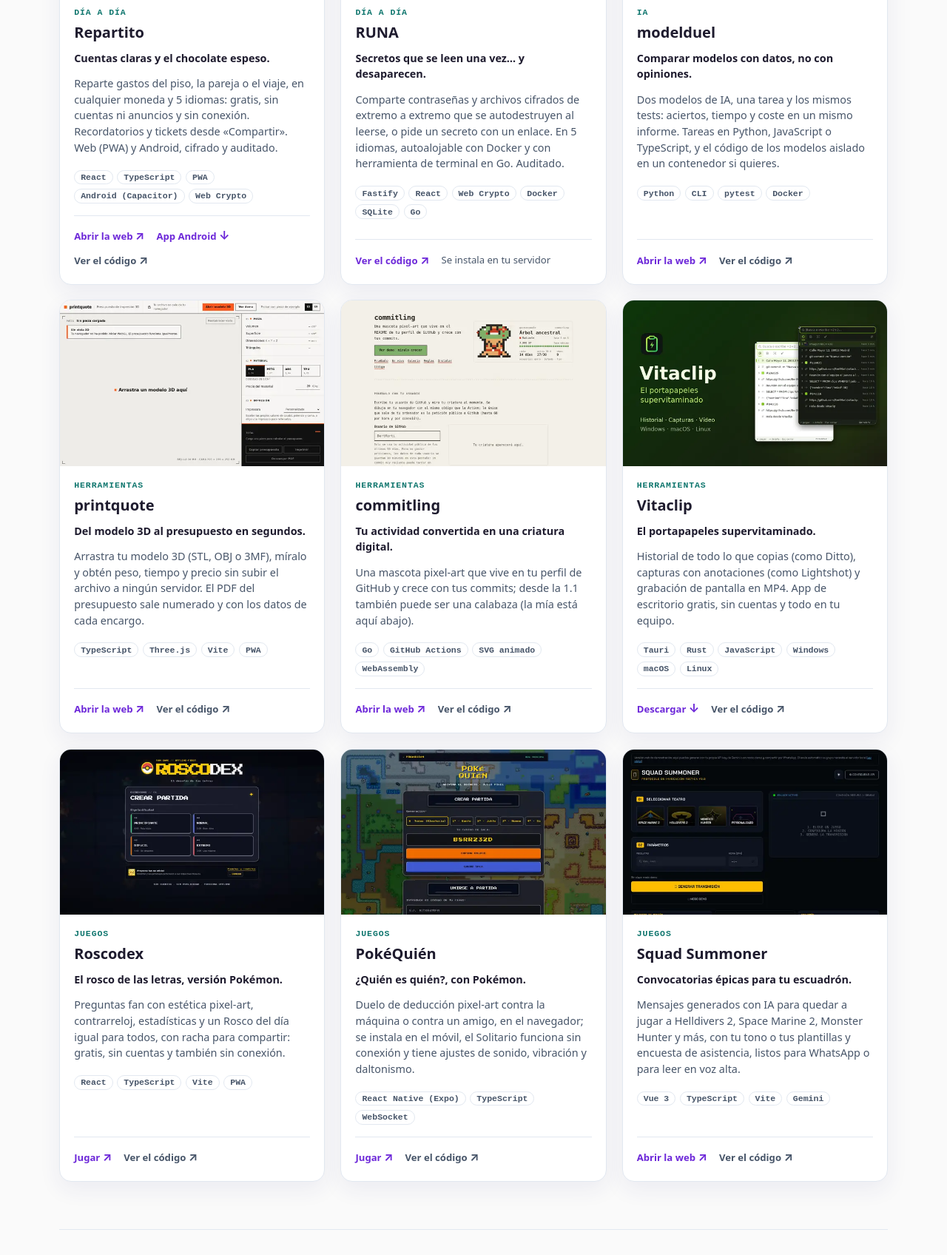
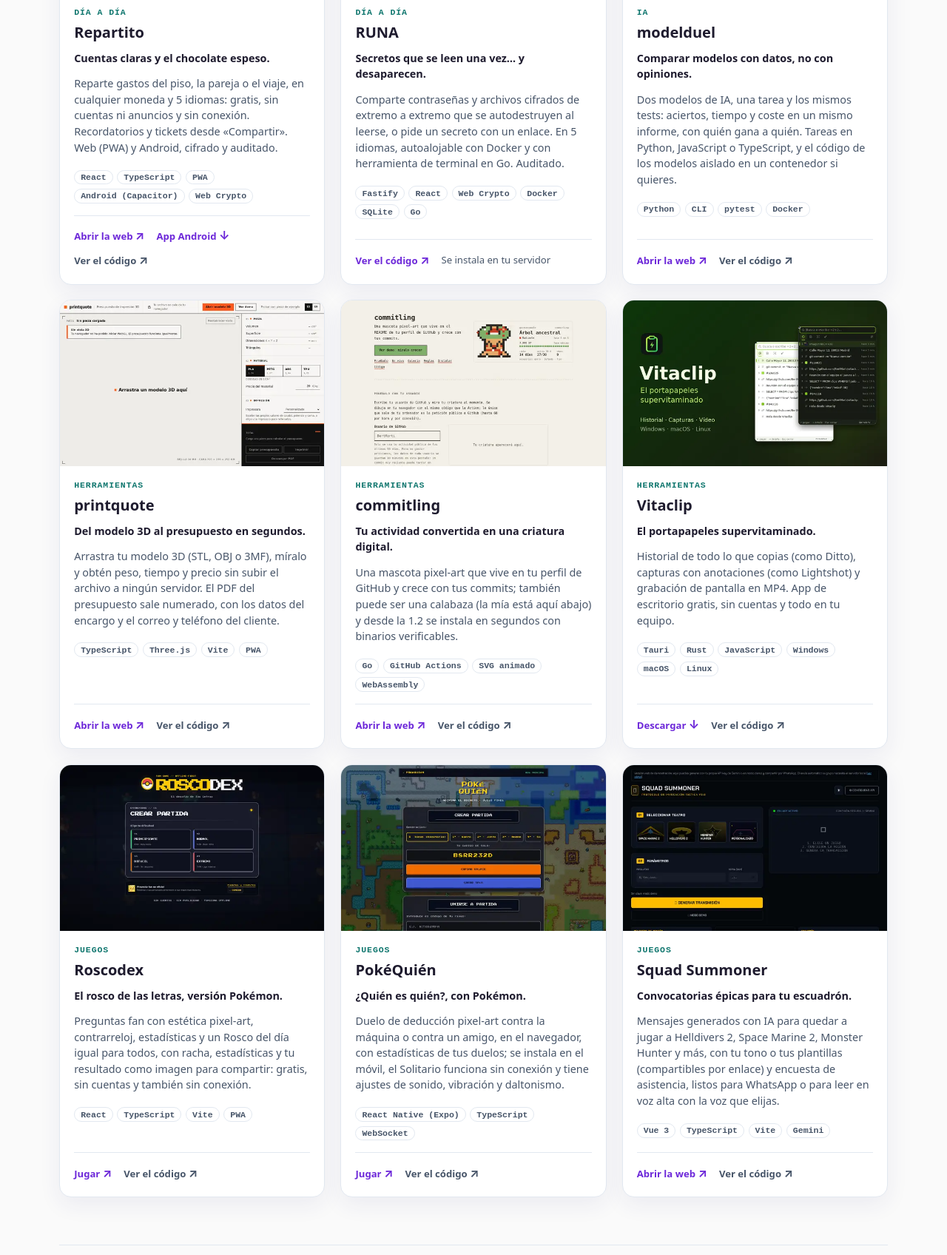
Before and after one commit to BertMarti/BertMarti, a plain HTML site: page site/index.html in a window 1280 px wide. Shown: the part 2100-3796 px from the top of the page at 74% size. Drawn offline with Linux system fonts and the light colour scheme.

Commit message:
docs: tarjetas con las novedades de la versión 1.2
Roscodex, PokéQuién, Squad Summoner, printquote, modelduel y commitling
cuentan lo que trae su 1.2 (3.5 en Squad Summoner).

Co-Authored-By: Claude Opus 5.5 <noreply@anthropic.com>

```diff
--- a/site/index.html
+++ b/site/index.html
@@ -52,13 +52,13 @@
         <article class="project-card" data-category="Casa"><img src="img/proyectos/heimdall.webp" width="640" height="400" loading="lazy" alt="Captura de HEIMDALL, VPN para entrar en casa desde fuera"><div class="card-body"><span class="tag">Casa</span><h3>HEIMDALL</h3><p class="tagline">Tu casa, a mano desde cualquier sitio.</p><p>Tu propia VPN WireGuard para entrar en casa desde fuera de forma segura, con guía paso a paso.</p><ul class="stack" aria-label="Tecnologías"><li>WireGuard</li><li>wg-easy</li><li>Caddy</li><li>Docker</li></ul><div class="card-links"><a href="https://bertmarti.github.io/HEIMDALL/" target="_blank" rel="noopener noreferrer">Abrir la web <span aria-hidden="true">↗</span></a><a href="https://github.com/BertMarti/HEIMDALL" target="_blank" rel="noopener noreferrer">Ver el código <span aria-hidden="true">↗</span></a></div></div></article>
         <article class="project-card" data-category="Día a día"><img src="img/proyectos/repartito.webp" width="640" height="400" loading="lazy" alt="Captura de Repartito, la app para repartir gastos"><div class="card-body"><span class="tag">Día a día</span><h3>Repartito</h3><p class="tagline">Cuentas claras y el chocolate espeso.</p><p>Reparte gastos del piso, la pareja o el viaje, en cualquier moneda y 5 idiomas: gratis, sin cuentas ni anuncios y sin conexión. Recordatorios y tickets desde «Compartir». Web (PWA) y Android, cifrado y auditado.</p><ul class="stack" aria-label="Tecnologías"><li>React</li><li>TypeScript</li><li>PWA</li><li>Android (Capacitor)</li><li>Web Crypto</li></ul><div class="card-links"><a href="https://bertmarti.github.io/repartito/" target="_blank" rel="noopener noreferrer">Abrir la web <span aria-hidden="true">↗</span></a><a href="https://github.com/BertMarti/repartito/releases/latest" target="_blank" rel="noopener noreferrer">App Android <span aria-hidden="true">↓</span></a><a href="https://github.com/BertMarti/repartito" target="_blank" rel="noopener noreferrer">Ver el código <span aria-hidden="true">↗</span></a></div></div></article>
         <article class="project-card" data-category="Día a día"><img src="img/proyectos/runa.webp" width="640" height="400" loading="lazy" alt="Captura de RUNA, para compartir secretos cifrados que se autodestruyen"><div class="card-body"><span class="tag">Día a día</span><h3>RUNA</h3><p class="tagline">Secretos que se leen una vez… y desaparecen.</p><p>Comparte contraseñas y archivos cifrados de extremo a extremo que se autodestruyen al leerse, o pide un secreto con un enlace. En 5 idiomas, autoalojable con Docker y con herramienta de terminal en Go. Auditado.</p><ul class="stack" aria-label="Tecnologías"><li>Fastify</li><li>React</li><li>Web Crypto</li><li>Docker</li><li>SQLite</li><li>Go</li></ul><div class="card-links"><a href="https://github.com/BertMarti/runa" target="_blank" rel="noopener noreferrer">Ver el código <span aria-hidden="true">↗</span></a><span class="no-web">Se instala en tu servidor</span></div></div></article>
-        <article class="project-card" data-category="IA"><img src="img/proyectos/modelduel.webp" width="640" height="400" loading="lazy" alt="Captura de modelduel, comparador de modelos de IA"><div class="card-body"><span class="tag">IA</span><h3>modelduel</h3><p class="tagline">Comparar modelos con datos, no con opiniones.</p><p>Dos modelos de IA, una tarea y los mismos tests: aciertos, tiempo y coste en un mismo informe. Tareas en Python, JavaScript o TypeScript, y el código de los modelos aislado en un contenedor si quieres.</p><ul class="stack" aria-label="Tecnologías"><li>Python</li><li>CLI</li><li>pytest</li><li>Docker</li></ul><div class="card-links"><a href="https://bertmarti.github.io/modelduel/" target="_blank" rel="noopener noreferrer">Abrir la web <span aria-hidden="true">↗</span></a><a href="https://github.com/BertMarti/modelduel" target="_blank" rel="noopener noreferrer">Ver el código <span aria-hidden="true">↗</span></a></div></div></article>
-        <article class="project-card" data-category="Herramientas"><img src="img/proyectos/printquote.webp" width="640" height="400" loading="lazy" alt="Captura de printquote, presupuestos de impresión 3D"><div class="card-body"><span class="tag">Herramientas</span><h3>printquote</h3><p class="tagline">Del modelo 3D al presupuesto en segundos.</p><p>Arrastra tu modelo 3D (STL, OBJ o 3MF), míralo y obtén peso, tiempo y precio sin subir el archivo a ningún servidor. El PDF del presupuesto sale numerado y con los datos de cada encargo.</p><ul class="stack" aria-label="Tecnologías"><li>TypeScript</li><li>Three.js</li><li>Vite</li><li>PWA</li></ul><div class="card-links"><a href="https://bertmarti.github.io/printquote/" target="_blank" rel="noopener noreferrer">Abrir la web <span aria-hidden="true">↗</span></a><a href="https://github.com/BertMarti/printquote" target="_blank" rel="noopener noreferrer">Ver el código <span aria-hidden="true">↗</span></a></div></div></article>
-        <article class="project-card" data-category="Herramientas"><img src="img/proyectos/commitling.webp" width="640" height="400" loading="lazy" alt="Captura de commitling, mascota pixel-art para tu perfil"><div class="card-body"><span class="tag">Herramientas</span><h3>commitling</h3><p class="tagline">Tu actividad convertida en una criatura digital.</p><p>Una mascota pixel-art que vive en tu perfil de GitHub y crece con tus commits; desde la 1.1 también puede ser una calabaza (la mía está aquí abajo).</p><ul class="stack" aria-label="Tecnologías"><li>Go</li><li>GitHub Actions</li><li>SVG animado</li><li>WebAssembly</li></ul><div class="card-links"><a href="https://bertmarti.github.io/commitling/" target="_blank" rel="noopener noreferrer">Abrir la web <span aria-hidden="true">↗</span></a><a href="https://github.com/BertMarti/commitling" target="_blank" rel="noopener noreferrer">Ver el código <span aria-hidden="true">↗</span></a></div></div></article>
+        <article class="project-card" data-category="IA"><img src="img/proyectos/modelduel.webp" width="640" height="400" loading="lazy" alt="Captura de modelduel, comparador de modelos de IA"><div class="card-body"><span class="tag">IA</span><h3>modelduel</h3><p class="tagline">Comparar modelos con datos, no con opiniones.</p><p>Dos modelos de IA, una tarea y los mismos tests: aciertos, tiempo y coste en un mismo informe, con quién gana a quién. Tareas en Python, JavaScript o TypeScript, y el código de los modelos aislado en un contenedor si quieres.</p><ul class="stack" aria-label="Tecnologías"><li>Python</li><li>CLI</li><li>pytest</li><li>Docker</li></ul><div class="card-links"><a href="https://bertmarti.github.io/modelduel/" target="_blank" rel="noopener noreferrer">Abrir la web <span aria-hidden="true">↗</span></a><a href="https://github.com/BertMarti/modelduel" target="_blank" rel="noopener noreferrer">Ver el código <span aria-hidden="true">↗</span></a></div></div></article>
+        <article class="project-card" data-category="Herramientas"><img src="img/proyectos/printquote.webp" width="640" height="400" loading="lazy" alt="Captura de printquote, presupuestos de impresión 3D"><div class="card-body"><span class="tag">Herramientas</span><h3>printquote</h3><p class="tagline">Del modelo 3D al presupuesto en segundos.</p><p>Arrastra tu modelo 3D (STL, OBJ o 3MF), míralo y obtén peso, tiempo y precio sin subir el archivo a ningún servidor. El PDF del presupuesto sale numerado, con los datos del encargo y el correo y teléfono del cliente.</p><ul class="stack" aria-label="Tecnologías"><li>TypeScript</li><li>Three.js</li><li>Vite</li><li>PWA</li></ul><div class="card-links"><a href="https://bertmarti.github.io/printquote/" target="_blank" rel="noopener noreferrer">Abrir la web <span aria-hidden="true">↗</span></a><a href="https://github.com/BertMarti/printquote" target="_blank" rel="noopener noreferrer">Ver el código <span aria-hidden="true">↗</span></a></div></div></article>
+        <article class="project-card" data-category="Herramientas"><img src="img/proyectos/commitling.webp" width="640" height="400" loading="lazy" alt="Captura de commitling, mascota pixel-art para tu perfil"><div class="card-body"><span class="tag">Herramientas</span><h3>commitling</h3><p class="tagline">Tu actividad convertida en una criatura digital.</p><p>Una mascota pixel-art que vive en tu perfil de GitHub y crece con tus commits; también puede ser una calabaza (la mía está aquí abajo) y desde la 1.2 se instala en segundos con binarios verificables.</p><ul class="stack" aria-label="Tecnologías"><li>Go</li><li>GitHub Actions</li><li>SVG animado</li><li>WebAssembly</li></ul><div class="card-links"><a href="https://bertmarti.github.io/commitling/" target="_blank" rel="noopener noreferrer">Abrir la web <span aria-hidden="true">↗</span></a><a href="https://github.com/BertMarti/commitling" target="_blank" rel="noopener noreferrer">Ver el código <span aria-hidden="true">↗</span></a></div></div></article>
         <article class="project-card" data-category="Herramientas"><img src="img/proyectos/vitaclip.webp" width="640" height="400" loading="lazy" alt="Vitaclip: ventana del historial del portapapeles en modo claro y oscuro"><div class="card-body"><span class="tag">Herramientas</span><h3>Vitaclip</h3><p class="tagline">El portapapeles supervitaminado.</p><p>Historial de todo lo que copias (como Ditto), capturas con anotaciones (como Lightshot) y grabación de pantalla en MP4. App de escritorio gratis, sin cuentas y todo en tu equipo.</p><ul class="stack" aria-label="Tecnologías"><li>Tauri</li><li>Rust</li><li>JavaScript</li><li>Windows</li><li>macOS</li><li>Linux</li></ul><div class="card-links"><a href="https://github.com/BertMarti/vitaclip/releases/latest" target="_blank" rel="noopener noreferrer">Descargar <span aria-hidden="true">↓</span></a><a href="https://github.com/BertMarti/vitaclip" target="_blank" rel="noopener noreferrer">Ver el código <span aria-hidden="true">↗</span></a></div></div></article>
-        <article class="project-card" data-category="Juegos"><img src="img/proyectos/roscodex.webp" width="640" height="400" loading="lazy" alt="Captura de Roscodex, rosco de preguntas de Pokémon"><div class="card-body"><span class="tag">Juegos</span><h3>Roscodex</h3><p class="tagline">El rosco de las letras, versión Pokémon.</p><p>Preguntas fan con estética pixel-art, contrarreloj, estadísticas y un Rosco del día igual para todos, con racha para compartir: gratis, sin cuentas y también sin conexión.</p><ul class="stack" aria-label="Tecnologías"><li>React</li><li>TypeScript</li><li>Vite</li><li>PWA</li></ul><div class="card-links"><a href="https://bertmarti.github.io/Roscodex/" target="_blank" rel="noopener noreferrer">Jugar <span aria-hidden="true">↗</span></a><a href="https://github.com/BertMarti/Roscodex" target="_blank" rel="noopener noreferrer">Ver el código <span aria-hidden="true">↗</span></a></div></div></article>
-        <article class="project-card" data-category="Juegos"><img src="img/proyectos/adivina-pkm.webp" width="640" height="400" loading="lazy" alt="Captura de PokéQuién, duelo de deducción con Pokémon"><div class="card-body"><span class="tag">Juegos</span><h3>PokéQuién</h3><p class="tagline">¿Quién es quién?, con Pokémon.</p><p>Duelo de deducción pixel-art contra la máquina o contra un amigo, en el navegador; se instala en el móvil, el Solitario funciona sin conexión y tiene ajustes de sonido, vibración y daltonismo.</p><ul class="stack" aria-label="Tecnologías"><li>React Native (Expo)</li><li>TypeScript</li><li>WebSocket</li></ul><div class="card-links"><a href="https://bertmarti.github.io/Adivina-pkm/" target="_blank" rel="noopener noreferrer">Jugar <span aria-hidden="true">↗</span></a><a href="https://github.com/BertMarti/Adivina-pkm" target="_blank" rel="noopener noreferrer">Ver el código <span aria-hidden="true">↗</span></a></div></div></article>
-        <article class="project-card" data-category="Juegos"><img src="img/proyectos/squad-summoner-v3.webp" width="640" height="400" loading="lazy" alt="Captura de Squad Summoner, convocatorias para jugar en grupo"><div class="card-body"><span class="tag">Juegos</span><h3>Squad Summoner</h3><p class="tagline">Convocatorias épicas para tu escuadrón.</p><p>Mensajes generados con IA para quedar a jugar a Helldivers 2, Space Marine 2, Monster Hunter y más, con tu tono o tus plantillas y encuesta de asistencia, listos para WhatsApp o para leer en voz alta.</p><ul class="stack" aria-label="Tecnologías"><li>Vue 3</li><li>TypeScript</li><li>Vite</li><li>Gemini</li></ul><div class="card-links"><a href="https://bertmarti.github.io/squad-summoner-v3/" target="_blank" rel="noopener noreferrer">Abrir la web <span aria-hidden="true">↗</span></a><a href="https://github.com/BertMarti/squad-summoner-v3" target="_blank" rel="noopener noreferrer">Ver el código <span aria-hidden="true">↗</span></a></div></div></article>
+        <article class="project-card" data-category="Juegos"><img src="img/proyectos/roscodex.webp" width="640" height="400" loading="lazy" alt="Captura de Roscodex, rosco de preguntas de Pokémon"><div class="card-body"><span class="tag">Juegos</span><h3>Roscodex</h3><p class="tagline">El rosco de las letras, versión Pokémon.</p><p>Preguntas fan con estética pixel-art, contrarreloj, estadísticas y un Rosco del día igual para todos, con racha, estadísticas y tu resultado como imagen para compartir: gratis, sin cuentas y también sin conexión.</p><ul class="stack" aria-label="Tecnologías"><li>React</li><li>TypeScript</li><li>Vite</li><li>PWA</li></ul><div class="card-links"><a href="https://bertmarti.github.io/Roscodex/" target="_blank" rel="noopener noreferrer">Jugar <span aria-hidden="true">↗</span></a><a href="https://github.com/BertMarti/Roscodex" target="_blank" rel="noopener noreferrer">Ver el código <span aria-hidden="true">↗</span></a></div></div></article>
+        <article class="project-card" data-category="Juegos"><img src="img/proyectos/adivina-pkm.webp" width="640" height="400" loading="lazy" alt="Captura de PokéQuién, duelo de deducción con Pokémon"><div class="card-body"><span class="tag">Juegos</span><h3>PokéQuién</h3><p class="tagline">¿Quién es quién?, con Pokémon.</p><p>Duelo de deducción pixel-art contra la máquina o contra un amigo, en el navegador, con estadísticas de tus duelos; se instala en el móvil, el Solitario funciona sin conexión y tiene ajustes de sonido, vibración y daltonismo.</p><ul class="stack" aria-label="Tecnologías"><li>React Native (Expo)</li><li>TypeScript</li><li>WebSocket</li></ul><div class="card-links"><a href="https://bertmarti.github.io/Adivina-pkm/" target="_blank" rel="noopener noreferrer">Jugar <span aria-hidden="true">↗</span></a><a href="https://github.com/BertMarti/Adivina-pkm" target="_blank" rel="noopener noreferrer">Ver el código <span aria-hidden="true">↗</span></a></div></div></article>
+        <article class="project-card" data-category="Juegos"><img src="img/proyectos/squad-summoner-v3.webp" width="640" height="400" loading="lazy" alt="Captura de Squad Summoner, convocatorias para jugar en grupo"><div class="card-body"><span class="tag">Juegos</span><h3>Squad Summoner</h3><p class="tagline">Convocatorias épicas para tu escuadrón.</p><p>Mensajes generados con IA para quedar a jugar a Helldivers 2, Space Marine 2, Monster Hunter y más, con tu tono o tus plantillas (compartibles por enlace) y encuesta de asistencia, listos para WhatsApp o para leer en voz alta con la voz que elijas.</p><ul class="stack" aria-label="Tecnologías"><li>Vue 3</li><li>TypeScript</li><li>Vite</li><li>Gemini</li></ul><div class="card-links"><a href="https://bertmarti.github.io/squad-summoner-v3/" target="_blank" rel="noopener noreferrer">Abrir la web <span aria-hidden="true">↗</span></a><a href="https://github.com/BertMarti/squad-summoner-v3" target="_blank" rel="noopener noreferrer">Ver el código <span aria-hidden="true">↗</span></a></div></div></article>
         <!-- tarjetas:fin -->
       </div>
     </section>
```
Also changed, not shown: proyectos.json (+6 -6 lines), 1 other file.
